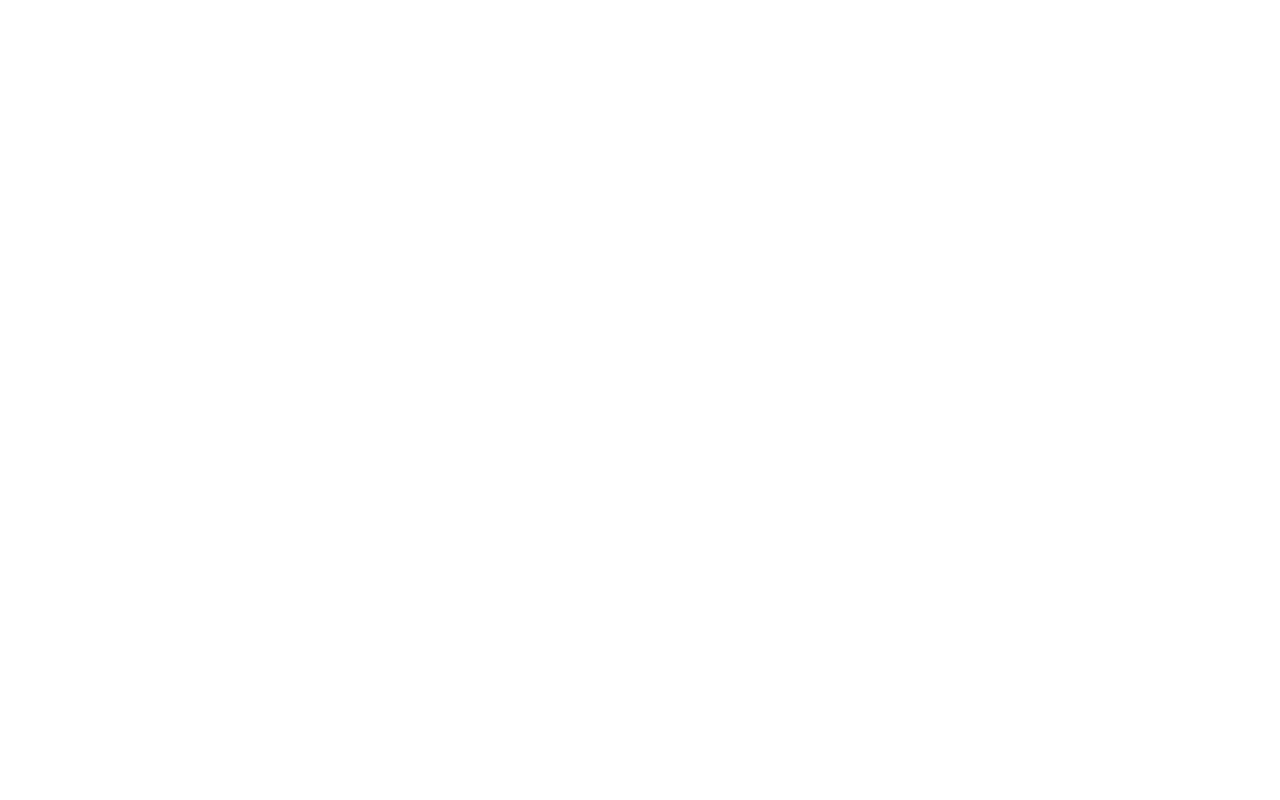
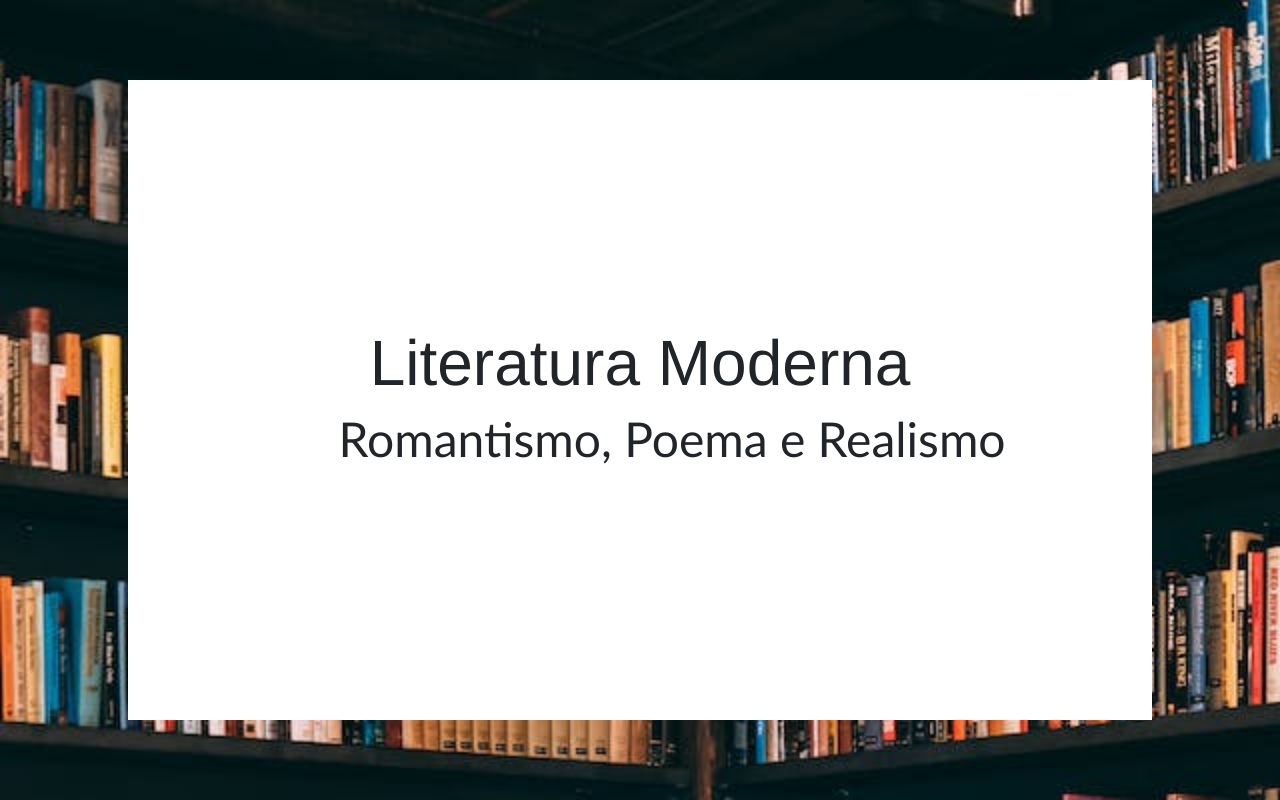
Before and after one commit to VitinhoUlti/Literatura-Moderna, a plain HTML site: page index.html in a window 1280 px wide. Drawn offline with nearby package versions, Linux system fonts and the light colour scheme.

Commit message:
titulo e footer

```diff
--- a/index.html
+++ b/index.html
@@ -4,16 +4,35 @@
     <meta charset="UTF-8">
     <meta name="viewport" content="width=device-width, initial-scale=1.0">
     <title>Document</title>
+    <link href="https://cdn.jsdelivr.net/npm/bootstrap@5.3.2/dist/css/bootstrap.min.css" rel="stylesheet" integrity="sha384-T3c6CoIi6uLrA9TneNEoa7RxnatzjcDSCmG1MXxSR1GAsXEV/Dwwykc2MPK8M2HN" crossorigin="anonymous">
     <link rel="stylesheet" href="style.css">
+
 </head>
 <body>
     <header>
-        <div>
-            <h1></h1>
+
+    </header>
+    <section>
+        <div class="introducao">
+            <div class="titulolivro">
+                <div class="titulolivroh1">
+                    <h1 class="literaturah1">Literatura Moderna</h1>
+                    <h2 class="literaturah2">Romantismo, Poema e Realismo</h2>
+                </div>
+            </div>
         </div>
-    </header>
-    <section></section>
-    <footer></footer>
+    </section>
+    <footer>
+        <div class="d-flex p-2 titulo">
+            <div class="tituloh1div">
+                <h1 id="tituloh1">Vitor Miguel &copy;</h1>
+            </div>
+            <div class="d-flex p-2 links">
+                <a href="#"><h2>Github</h2></a>
+                <a href="#"><h2>Linkedin</h2></a>
+            </div>
+        </div>
+    </footer>
     <script src="js/index.js"></script>
 </body>
 </html>
--- a/style.css
+++ b/style.css
@@ -2,4 +2,66 @@
 *{
     margin: 0;
     padding: 0;
+    overflow: hidden;
 }
+html, body{
+    width: 100vw;
+    height: 100vh;
+    overflow-y: scroll;
+}
+h1{
+    font-size: 5vw;
+}
+h1.literaturah1{
+    font-size: 8vh;
+    font-family: 'Franklin Gothic Medium', 'Arial Narrow', Arial, sans-serif;
+}
+h2.literaturah2{
+    font-size: 6vh;
+    border-radius: 0%;
+    font-family: 'Gill Sans', 'Gill Sans MT', Calibri, 'Trebuchet MS', sans-serif;
+}
+h2{
+    margin-left: 5vw;
+    background-color: white;
+    border-radius: 100px;
+    padding: 0px 10px;
+    align-items: center;
+    justify-content: center;
+    font-size: 3vw;
+}
+a{
+    text-decoration: none;
+}
+.links{
+    display: flex;
+}
+.titulo{
+    width: 100vw;
+    color: white;
+    background-color: rgb(34, 33, 33);
+}
+header{
+    display: flex;
+}
+.introducao{
+    display: flex;
+    background: url(imagens/pexels-ricky-esquivel-1907785.jpg);
+    background-size: cover;
+    width: 100vw;
+    height: 100vh;
+    justify-content: center;
+    align-items: center;
+}
+.titulolivro{
+    display: grid;
+    width: 80vw;
+    height: 80vh;
+    background-color: white;
+    justify-content: center;
+    align-items: center;
+}
+.titulolivroh1{
+    font-size: 5vw;
+    text-align: center;
+}
```
Also changed, not shown: imagens/pexels-alexander-grey-1148399.jpg (added), imagens/pexels-ricky-esquivel-1907785.jpg (added).
